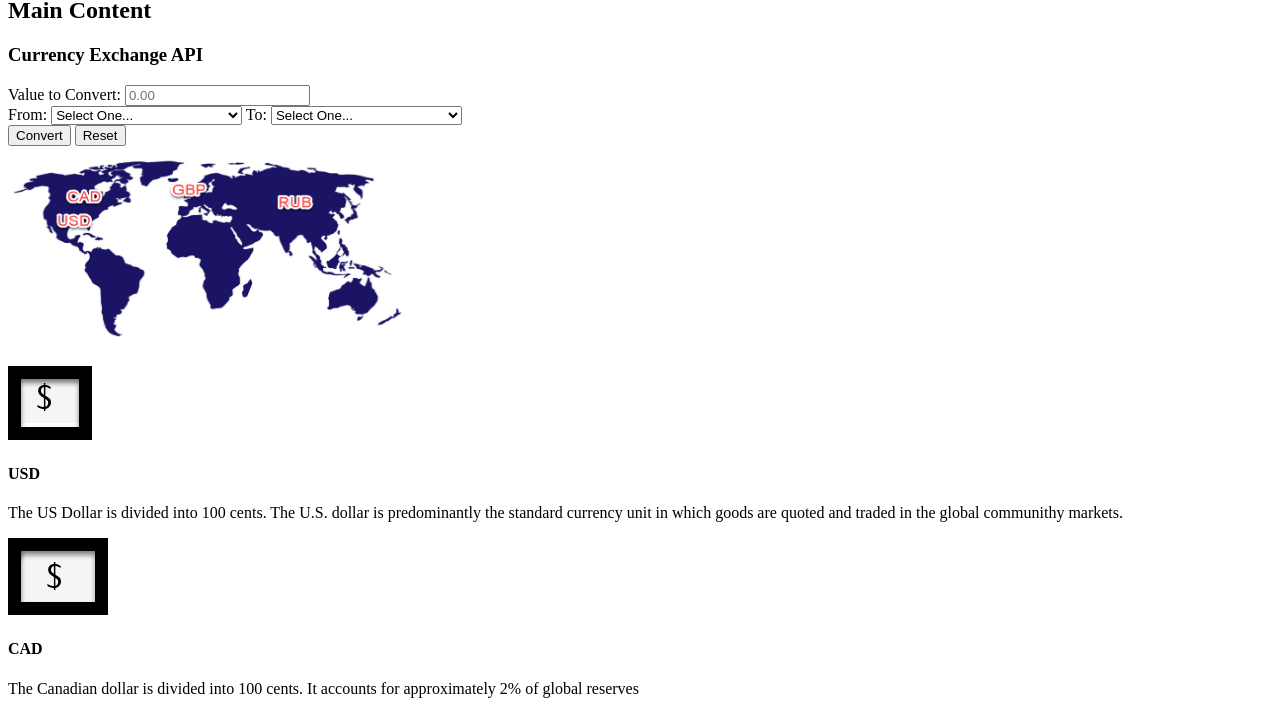
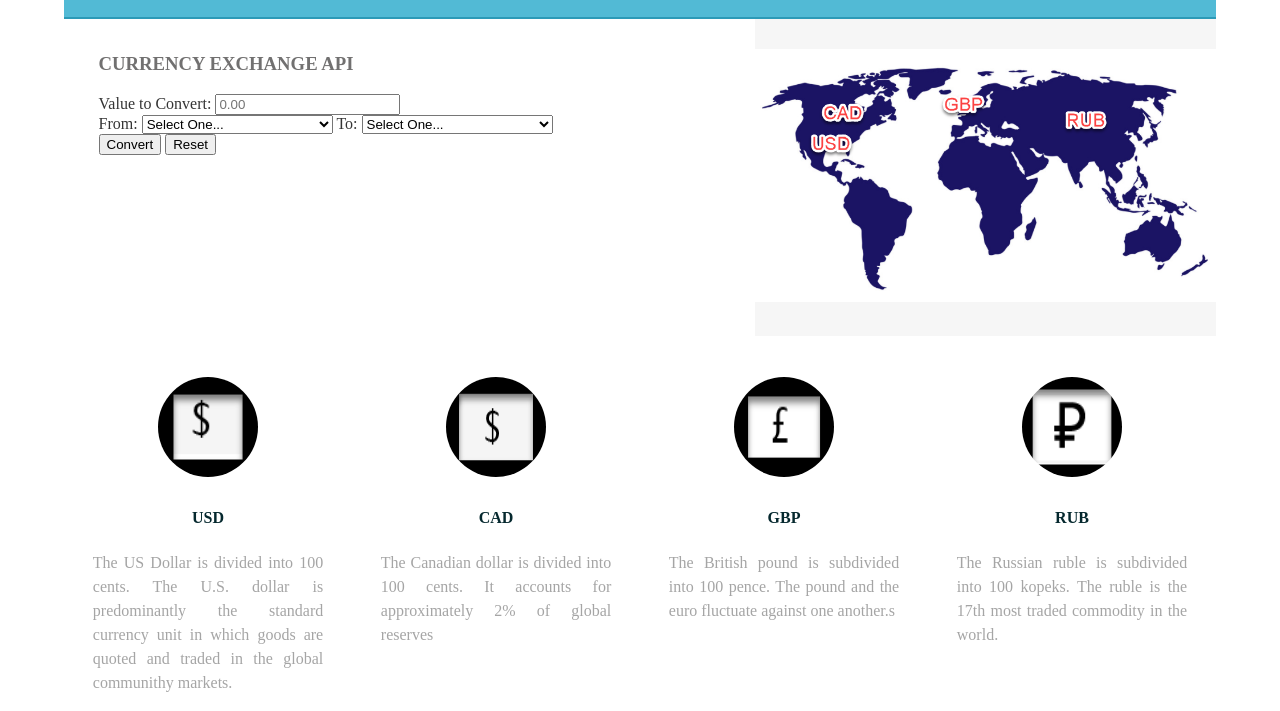
Before and after one commit to c0y01202/currency_exchange_site, a plain HTML site: page index.html in a window 1280 px wide. Shown: the part 83-794 px from the top of the page. Drawn offline with nearby package versions, Linux system fonts and the light colour scheme; no server answers.

Commit message:
changed the css

```diff
--- a/index.html
+++ b/index.html
@@ -6,13 +6,8 @@
     <meta http-equiv="X-UA-Compatible" content="IE=edge">
     <meta name="viewport" content="width=device-width, initial-scale=1">
     <title>International Currency Exchange Site</title>
-    <link href="./assets/.css" rel="stylesheet" type=".css">
-    <!-- HTML5 shim and Respond.js for IE8 support of HTML5 elements and media queries -->
-    <!-- WARNING: Respond.js doesn't work if you view the page via file:// -->
-    <!--[if lt IE 9]>
-      <script src="https://oss.maxcdn.com/html5shiv/3.7.2/html5shiv.min.js"></script>
-      <script src="https://oss.maxcdn.com/respond/1.4.2/respond.min.js"></script>
-    <![endif]-->
+    <link href="./assets/style.css" rel="stylesheet">
+
 
 
 </head>
```
